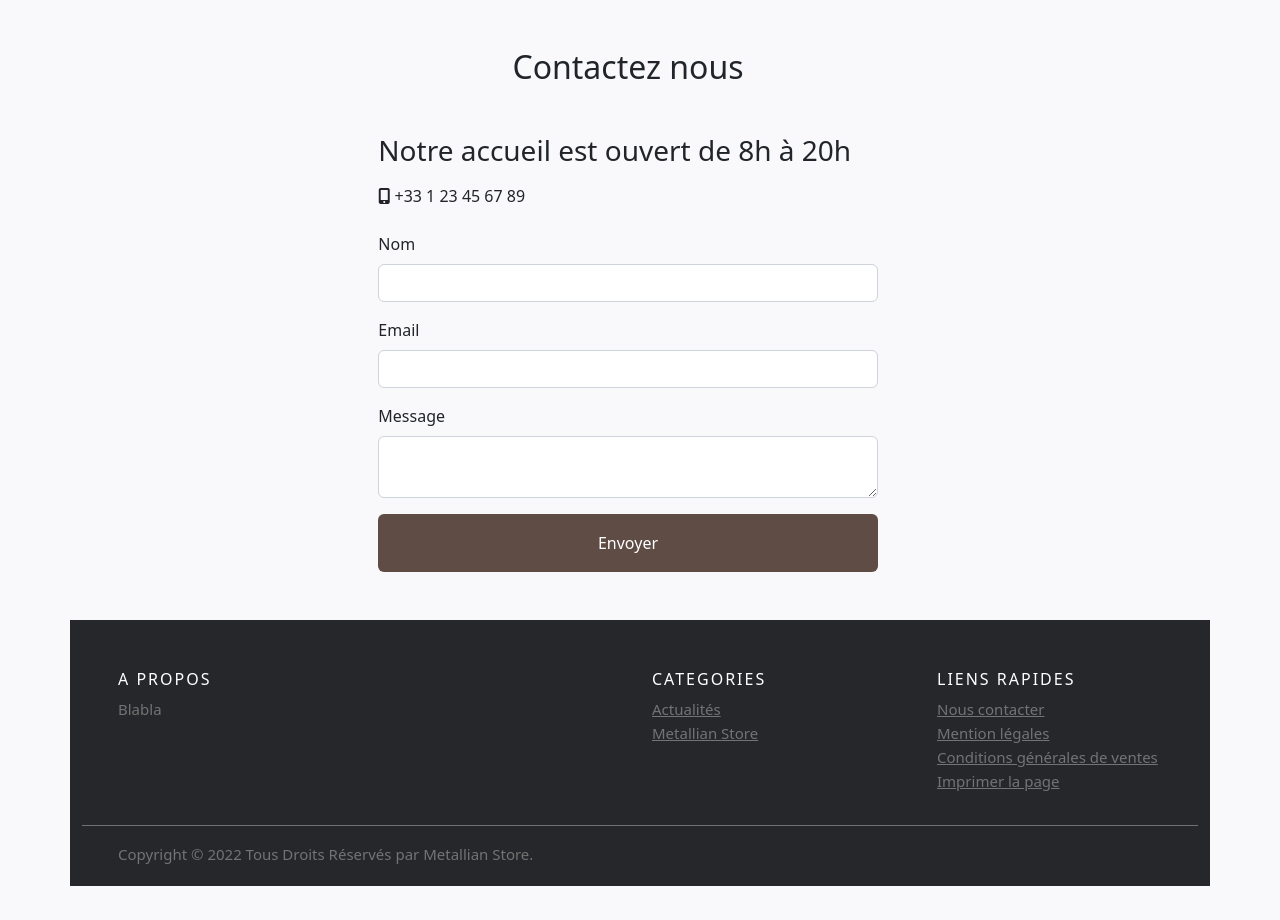
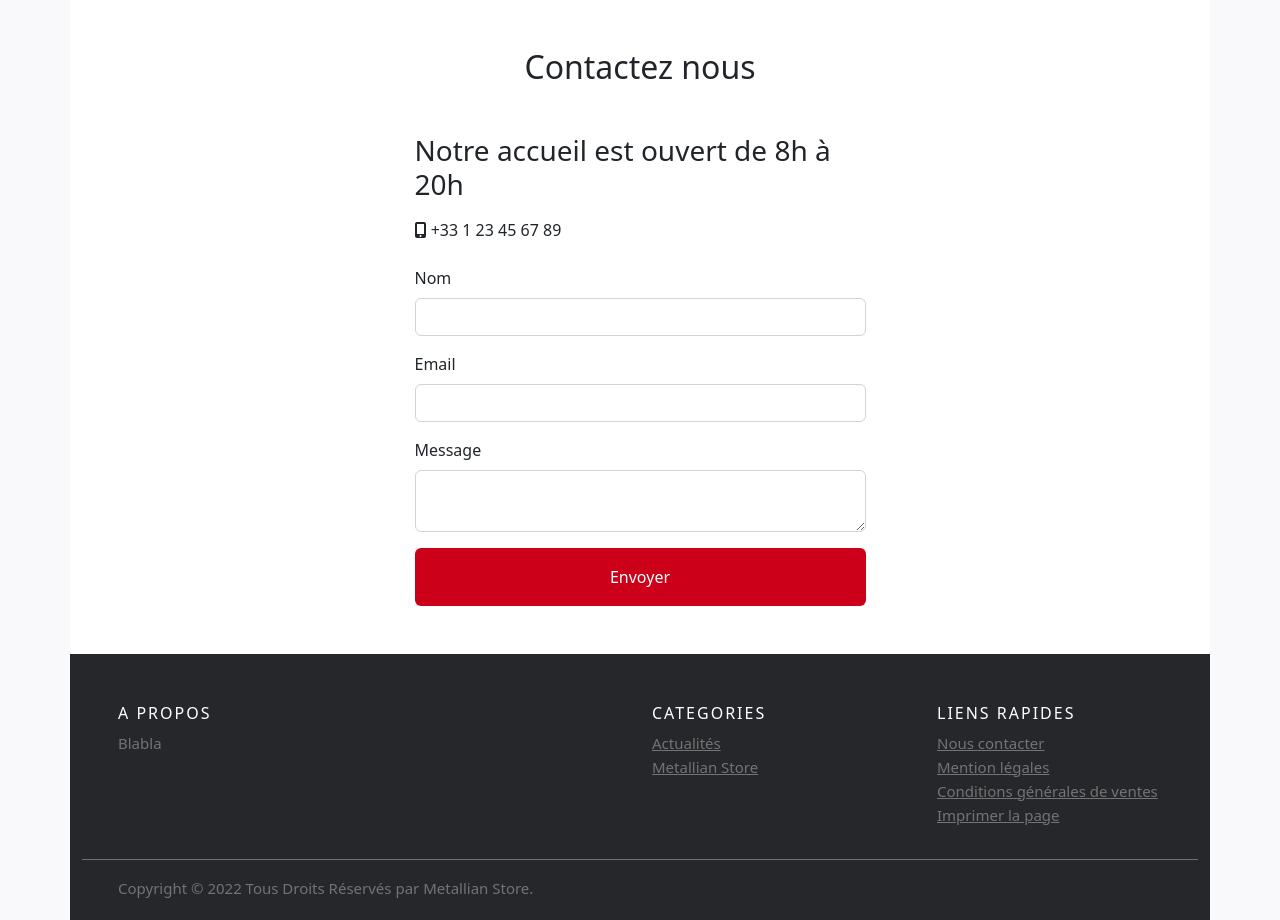
Before and after one commit to Vahnra/metallian_shop, a Symfony app: template templates/contact/contact.html.twig in a window 1280 px wide. Shown: the part 80-1000 px from the top of the page. Before the commit the page ends 966 px from the top, so only its background shows below. Run offline with Twig, Linux system fonts and the light colour scheme; the template is opened without the code that fills it, so the values that code supplies are empty; form fields are guessed from the names that the template uses; style sheets or scripts are compiled from the project's sources; some libraries are stand-ins or nearby versions.

Commit message:
Update contact.html.twig

```diff
--- a/templates/contact/contact.html.twig
+++ b/templates/contact/contact.html.twig
@@ -4,13 +4,14 @@
 
 {% block body %}
 
-    <div class="container-fluid row">
+    <div class="container bg-white text-dark">
 
-        <h2 class="text-center my-5">Contactez nous</h2>
+        <div class="row">
+                <h2 class="text-center my-5 fw-normal">Contactez nous</h2>
 
-        <div class="col-5 mx-auto mb-5">
+            <div class="col-5 mx-auto mb-5 ">
 
-            <h3 class="">Notre accueil est ouvert de 8h à 20h</h3>
+                <h3 class="fw-normal">Notre accueil est ouvert de 8h à 20h</h3>
 
                 <div class="mt-3 mb-4 font-weight-bolder">
                     <i class="fa-solid fa-mobile-screen-button"></i>
@@ -37,7 +38,7 @@
 
                 <div class="form-group">
 
-                <input type="submit" value="Envoyer" class="btn py-3 col-12 " style="color: white; background-color: rgb(94, 76, 69);">
+                    <input type="submit" value="Envoyer" class="btn py-3 col-12 " style="color: white; background-color: #cd0019;">
 
                 </div>
 
@@ -45,6 +46,11 @@
 
             </div>
 
+
         </div>
+        {# end row #}
+
+    </div>
+    {# end container #}
 
 {% endblock %}
```
Lines whose indentation alone changed are shown as unchanged.
